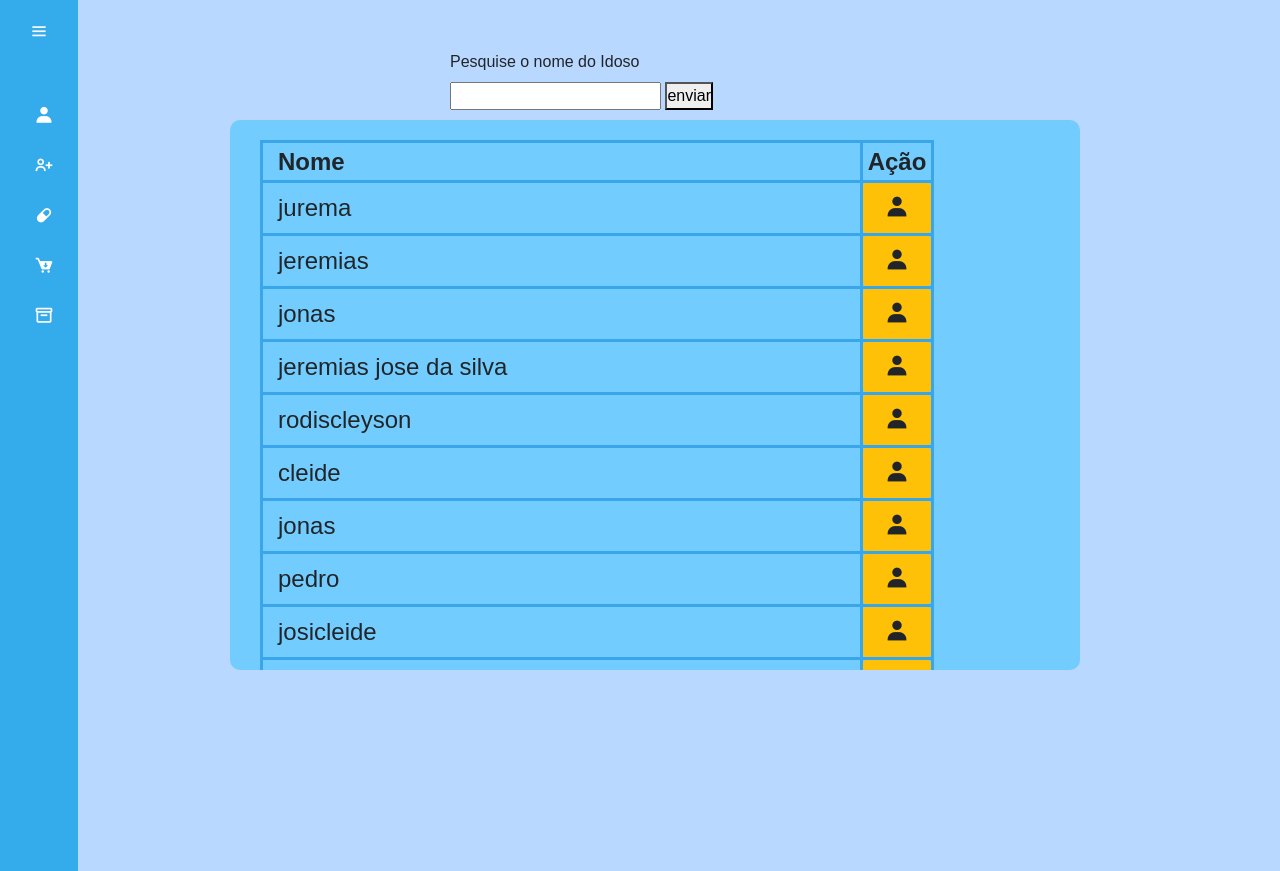
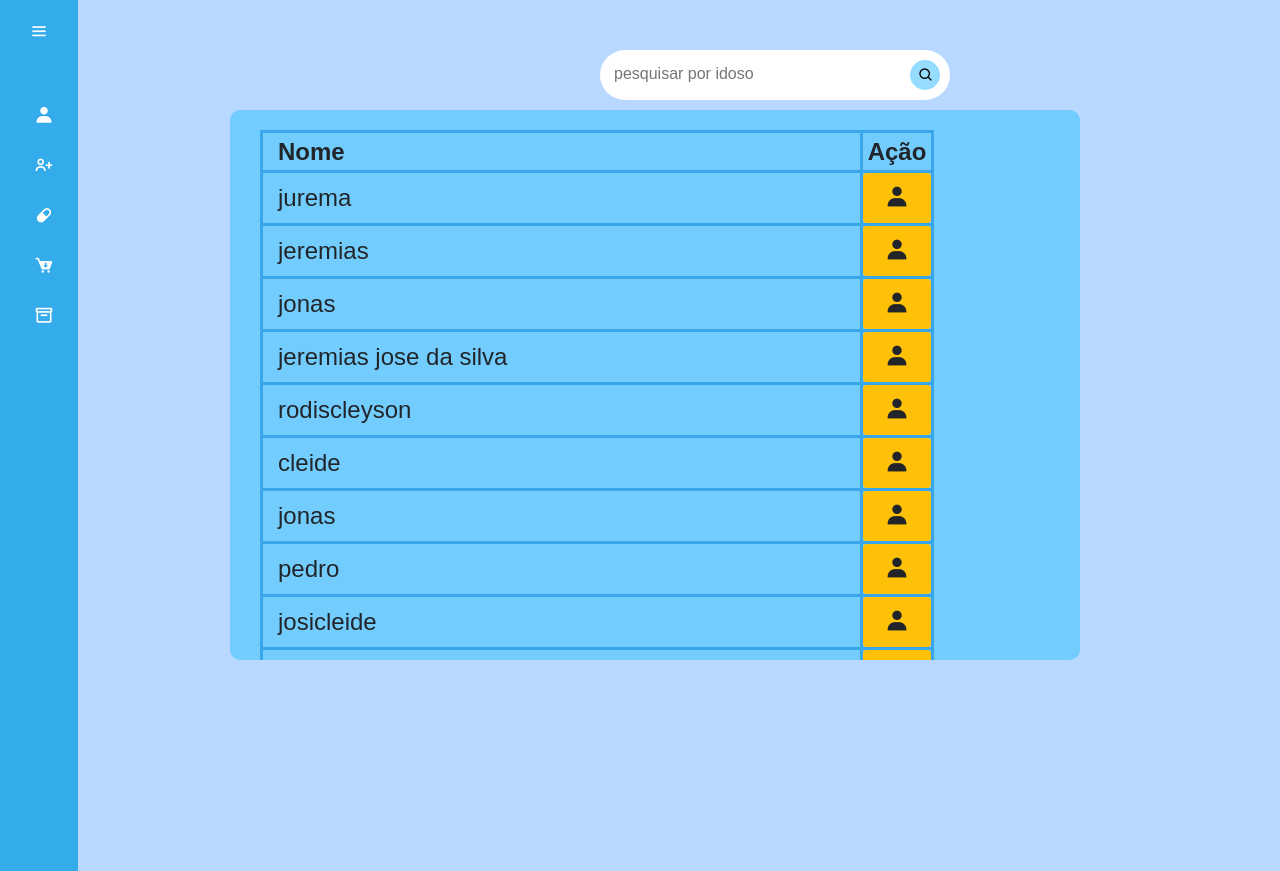
Before and after one commit to gregory1302/tcc2, a PHP site: page /listaidoso.php in a window 1280 px wide. Shown: the top 871 px of the page. Run offline with PHP 8.4, Linux system fonts and the light colour scheme; data comes from the database, SQL or seed files in the repository.

Commit message:
Add files via upload

```diff
--- a/telastcc.com/css/lista.css
+++ b/telastcc.com/css/lista.css
@@ -91,7 +91,36 @@ td.id, th.id {
     font-size: 30px;
     height: 40px;
 }
+/*pesquisa aq*/
+.search-box {
+    margin-left: 600px  ;
+    margin-top: 50px;
+
+    background-color: #fff;
+    height: 50px;
+    width: 350px;
+    border-radius: 40px;
+    padding: 10px;
+
+    justify-content: space-between;
+    align-items: center;
+    display: flex;
+}
+
+.search-text {
+    border: none;
+    outline: 0;
+    width: 290px;
+    font-size: 16px;
+    margin-left: 4px;
+    margin-bottom: 3px;
+}
 .pesquisa {
-    margin-left: 450px  ;
-    padding-top: 50px;
+    background-color: rgb(149, 220, 255)  ;
+    border: none;
+    display: flex;
+    width: 30px;
+    height: 30px;
+    justify-content: space-between;
+    border-radius: 50%;
 }
--- a/telastcc.com/listaidoso.php
+++ b/telastcc.com/listaidoso.php
@@ -54,10 +54,10 @@
 		}
 	} */ ?>
 	<form action="listaidoso.php" name="pesquisa_idoso">
-		<div class="pesquisa">
-			<label>Pesquise o nome do Idoso</label><br>
-			<input type="text" name="pesquisa_idoso">
-			<button>enviar</button>
+		<div class="search-box">
+			<!-- <label>Pesquise o nome do Idoso</label><br> -->
+			<input type="text" class="search-text" placeholder="pesquisar por idoso" name="pesquisa_idoso">
+			<button class="pesquisa"><i style="padding-top: 7px; padding-left: 2px; width: 50px; height: 20px" class='bx bx-search'></i></button>
 	</form>
 	</div>
 	<div>
```
